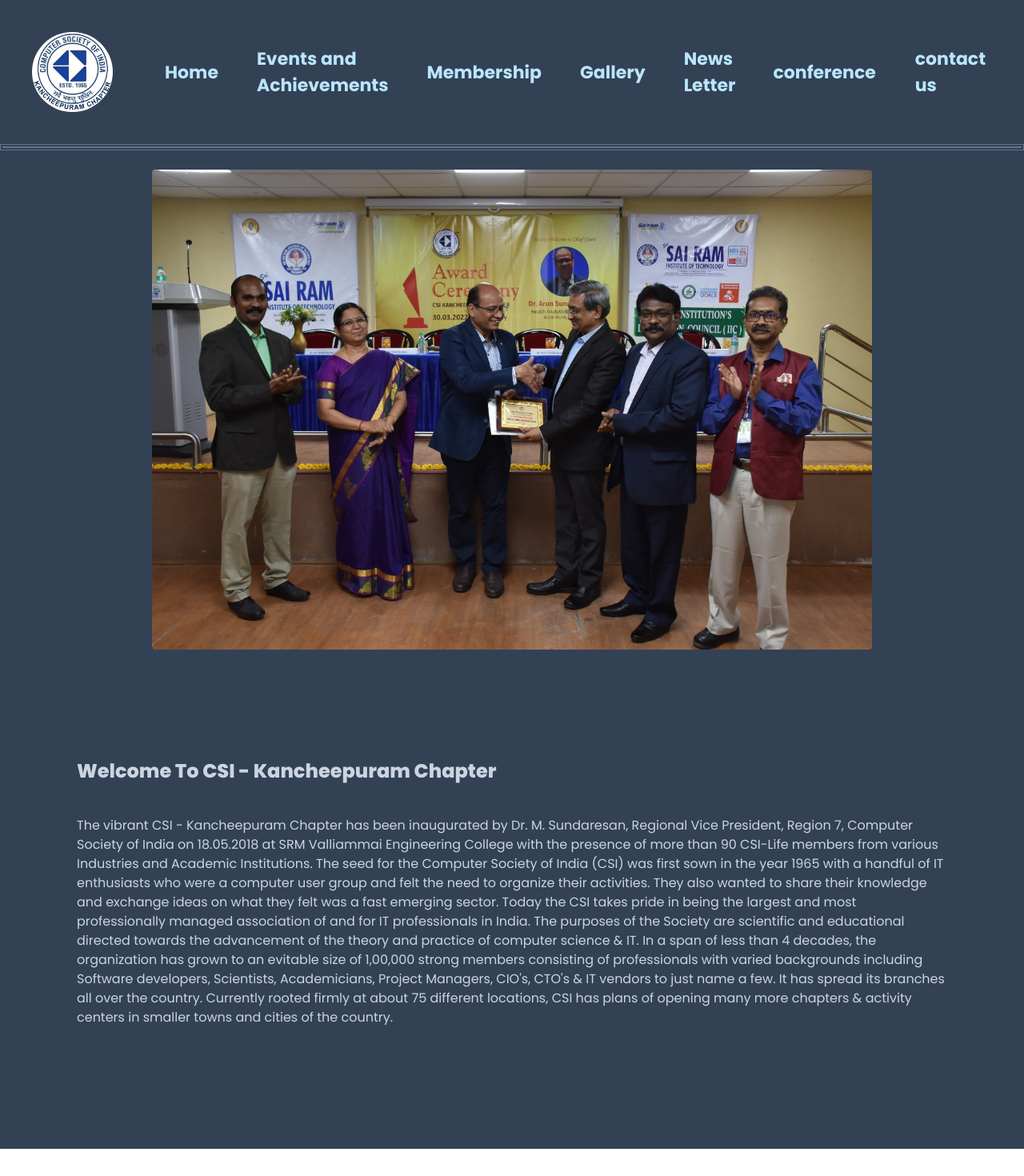
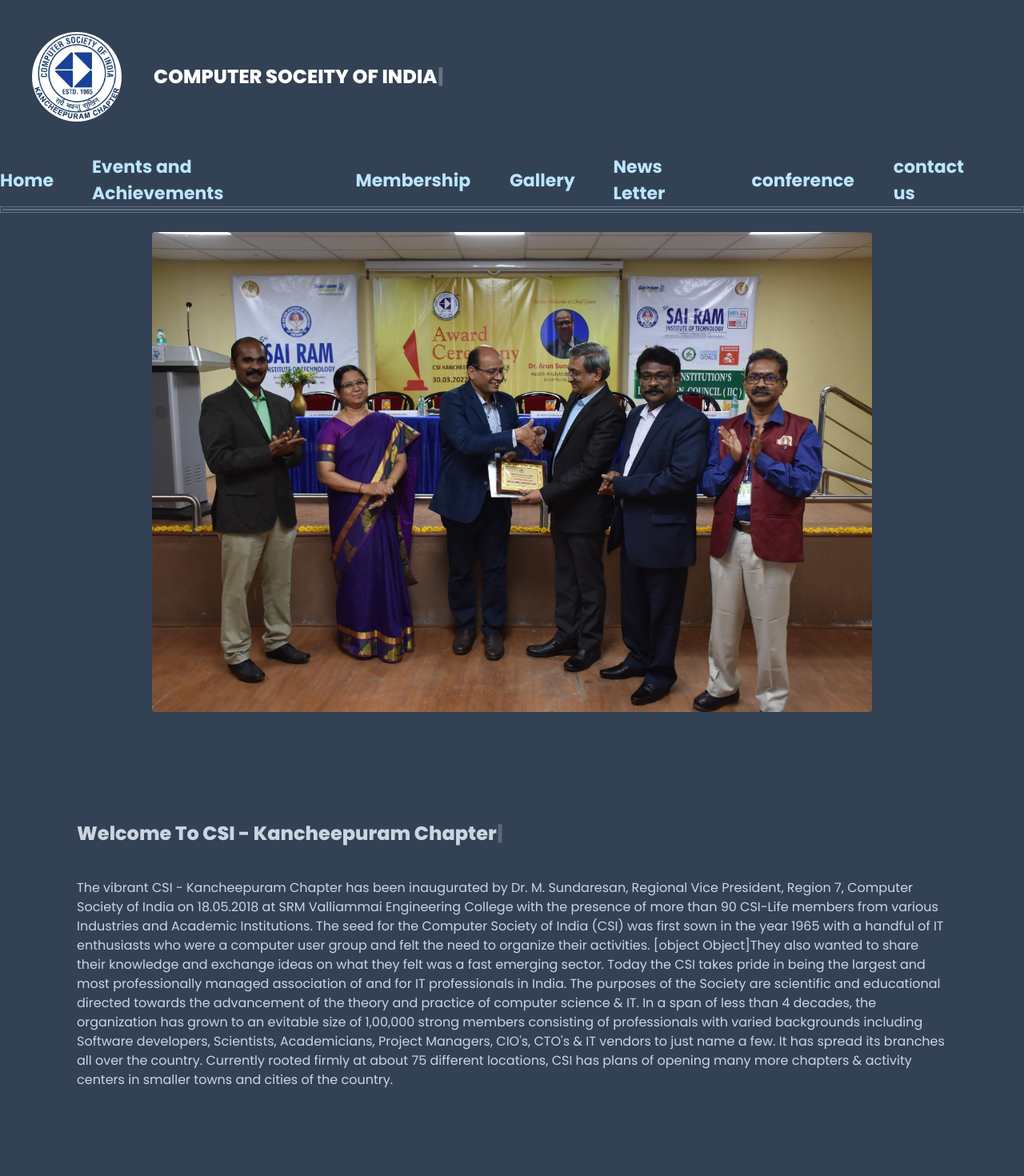
Before and after one commit to shadowctrl/csi-kanchipuram-website, a React (Vite) app: page / in a window 1280 px wide. Shown: the top 1470 px of the page at 80% size. Before the commit the page ends 1436 px from the top, so only its background shows below. Built offline with nearby package versions, Linux system fonts and the light colour scheme.

Commit message:
typewriter

```diff
--- a/package.json
+++ b/package.json
@@ -13,7 +13,8 @@
     "react": "^18.2.0",
     "react-dom": "^18.2.0",
     "react-icons": "^4.7.1",
-    "styled-components": "^5.3.6"
+    "styled-components": "^5.3.6",
+    "typewriter-effect": "^2.19.0"
   },
   "devDependencies": {
     "@types/react": "^18.0.26",
--- a/src/components/main/content.js
+++ b/src/components/main/content.jsx
@@ -1,7 +1,9 @@
 const content = {
   welcome: `The vibrant CSI - Kancheepuram Chapter has been inaugurated by Dr. M. Sundaresan, Regional Vice President, Region 7, Computer Society of India on 18.05.2018 at SRM Valliammai Engineering College with the presence of more than 90 CSI-Life members from various Industries and Academic Institutions.
 
-    The seed for the Computer Society of India (CSI) was first sown in the year 1965 with a handful of IT enthusiasts who were a computer user group and felt the need to organize their activities. They also wanted to share their knowledge and exchange ideas on what they felt was a fast emerging sector. Today the CSI takes pride in being the largest and most professionally managed association of and for IT professionals in India. The purposes of the Society are scientific and educational directed towards the advancement of the theory and practice of computer science & IT.
+    The seed for the Computer Society of India (CSI) was first sown in the year 1965 with a handful of IT enthusiasts who were a computer user group and felt the need to organize their activities. ${(
+      <br></br>
+    )}They also wanted to share their knowledge and exchange ideas on what they felt was a fast emerging sector. Today the CSI takes pride in being the largest and most professionally managed association of and for IT professionals in India. The purposes of the Society are scientific and educational directed towards the advancement of the theory and practice of computer science & IT.
 
     In a span of less than 4 decades, the organization has grown to an evitable size of 1,00,000 strong members consisting of professionals with varied backgrounds including Software developers, Scientists, Academicians, Project Managers, CIO's, CTO's & IT vendors to just name a few. It has spread its branches all over the country.
 
--- a/src/components/main/main.jsx
+++ b/src/components/main/main.jsx
@@ -2,17 +2,23 @@
 import { motion } from "framer-motion";
 import { styles } from "../../../constants";
 import content from "./content";
+import Typewriter from "typewriter-effect";
 
 const main = () => {
   return (
     <motion.div className={`py-28 px-24`}>
       <div>
         <h1 className={` text-slate-300 font-poppins font-extrabold text-2xl`}>
-          Welcome To CSI - Kancheepuram Chapter
+          <Typewriter
+            onInit={(typewriter) => {
+              typewriter
+                .typeString("Welcome To CSI - Kancheepuram Chapter")
+                .start();
+            }}
+          />
         </h1>
         <p className=" font-extralight font-poppins text-slate-300 py-10">
-          {" "}
-          {content.welcome}
+          {`${content.welcome}`}
         </p>
       </div>
     </motion.div>
--- a/src/components/navbar/navbar.jsx
+++ b/src/components/navbar/navbar.jsx
@@ -2,15 +2,28 @@
 import navcon from "../../../constants/navbar";
 import "./navbar.css";
 import { motion } from "framer-motion";
+import Typewriter from "typewriter-effect";
+
 const navbar = () => {
   useEffect(() => {
     document.title = "CSI - Kancheepuram Chapter";
   });
   return (
-    <motion.div className="w-full flex justify-between items-center">
-      {console.log()}
-      <a href="/" className="p-10 ">
-        <img src={`/images/logo.png`} className="w-[80%] rounded-full"></img>
+    <motion.div className="w-full  justify-between items-center">
+      <a href="/" className="flex">
+        <img
+          src={`/images/logo.png`}
+          className="p-10 w-[15%] rounded-full"
+        ></img>
+
+        <h1 className="py-20 text-2xl font-poppins font-extrabold text-white">
+          <Typewriter
+            onInit={(typewriter) => {
+              typewriter.typeString(`COMPUTER SOCEITY OF INDIA`);
+              typewriter.start();
+            }}
+          />
+        </h1>
       </a>
 
       <ul className="list-none flex justify-end items-center rounded-2xl">
```
Also changed, not shown: 1 other file (tests, documents, lock files or other folders).
